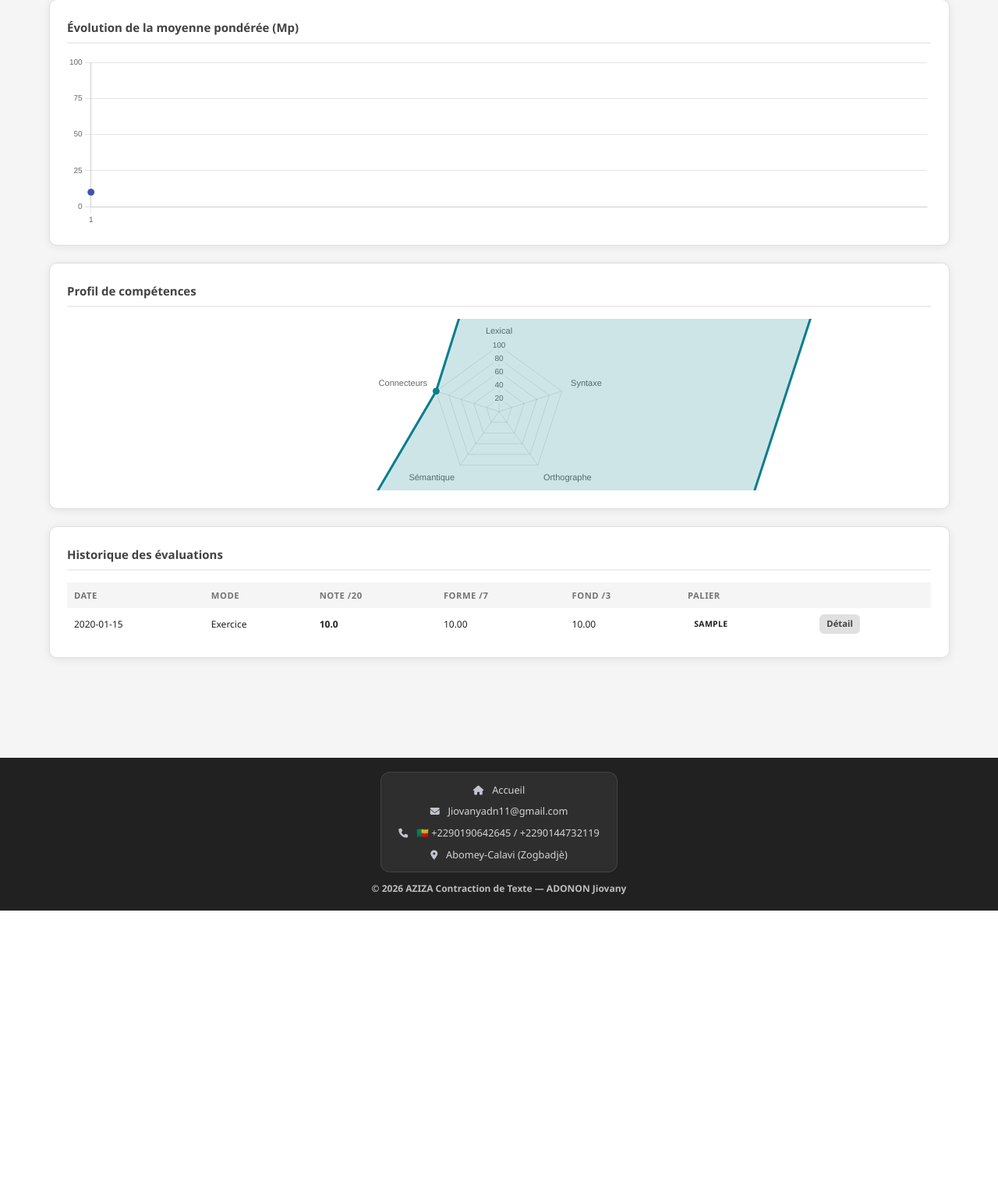
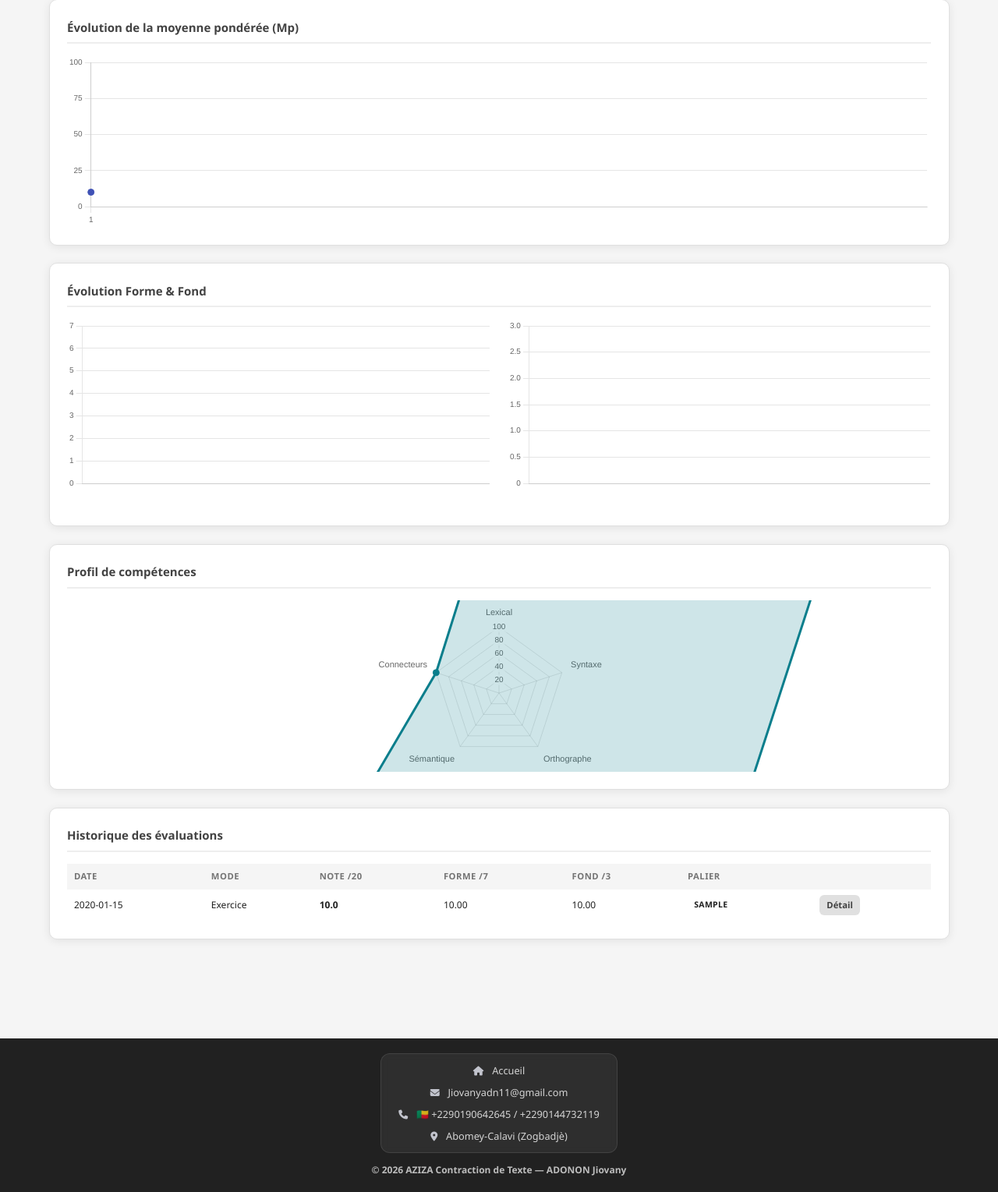
Before and after one commit to Shado-Jony/AZIZA_contraction_de_texte, a Flask app: template demo/templates/progression.html in a window 1280 px wide. Shown: the part 332-1861 px from the top of the page at 78% size. Before the commit the page ends 1500 px from the top, so only its background shows below. Run offline with Flask 3, Linux system fonts and the light colour scheme; the template is opened without the code that fills it: most values are stand-ins (such as "Sample title", 1, 10 or a date in 2020).

Commit message:
feat: graphiques évolution Forme et Fond côte à côte sur progression

```diff
--- a/demo/templates/progression.html
+++ b/demo/templates/progression.html
@@ -54,6 +54,20 @@
     <h2>Évolution de la moyenne pondérée (Mp)</h2>
     <div class="chart-card">
       <canvas id="chartMp"></canvas>
+    </div>
+  </section>
+  {% endif %}
+
+  {% if historique %}
+  <section class="card" style="margin-bottom:1.5rem;">
+    <h2>Évolution Forme &amp; Fond</h2>
+    <div class="chart-grid">
+      <div class="chart-card">
+        <canvas id="chartForme"></canvas>
+      </div>
+      <div class="chart-card">
+        <canvas id="chartFond"></canvas>
+      </div>
     </div>
   </section>
   {% endif %}
@@ -199,5 +213,81 @@
     });
   })();
   {% endif %}
+  {% if historique %}
+  (function() {
+    var data = {{ historique_json|safe }};
+    var labels = data.map(function(h) { return h.timestamp ? h.timestamp.slice(5, 10) : ''; });
+    (function() {
+      var ctx = document.getElementById('chartForme').getContext('2d');
+      new Chart(ctx, {
+        type: 'line',
+        data: {
+          labels: labels,
+          datasets: [{
+            label: 'Forme /7',
+            data: data.map(function(h) { return h.score_forme; }),
+            borderColor: '#4CAF50',
+            backgroundColor: 'rgba(76,175,80,0.1)',
+            fill: true,
+            tension: 0.3,
+            pointBackgroundColor: '#4CAF50',
+            pointRadius: 4,
+          }]
+        },
+        options: {
+          responsive: true,
+          maintainAspectRatio: true,
+          scales: {
+            y: { min: 0, max: 7, ticks: { stepSize: 1, font: { size: 10 } } },
+            x: { ticks: { font: { size: 9 }, maxTicksLimit: 8 } }
+          },
+          plugins: {
+            legend: { display: false },
+            tooltip: {
+              callbacks: {
+                label: function(ctx) { return 'Forme: ' + ctx.parsed.y + ' /7'; }
+              }
+            }
+          }
+        }
+      });
+    })();
+    (function() {
+      var ctx = document.getElementById('chartFond').getContext('2d');
+      new Chart(ctx, {
+        type: 'line',
+        data: {
+          labels: labels,
+          datasets: [{
+            label: 'Fond /3',
+            data: data.map(function(h) { return h.score_fond; }),
+            borderColor: '#FF9800',
+            backgroundColor: 'rgba(255,152,0,0.1)',
+            fill: true,
+            tension: 0.3,
+            pointBackgroundColor: '#FF9800',
+            pointRadius: 4,
+          }]
+        },
+        options: {
+          responsive: true,
+          maintainAspectRatio: true,
+          scales: {
+            y: { min: 0, max: 3, ticks: { stepSize: 0.5, font: { size: 10 } } },
+            x: { ticks: { font: { size: 9 }, maxTicksLimit: 8 } }
+          },
+          plugins: {
+            legend: { display: false },
+            tooltip: {
+              callbacks: {
+                label: function(ctx) { return 'Fond: ' + ctx.parsed.y + ' /3'; }
+              }
+            }
+          }
+        }
+      });
+    })();
+  })();
+  {% endif %}
 </script>
 {% endblock %}
```
